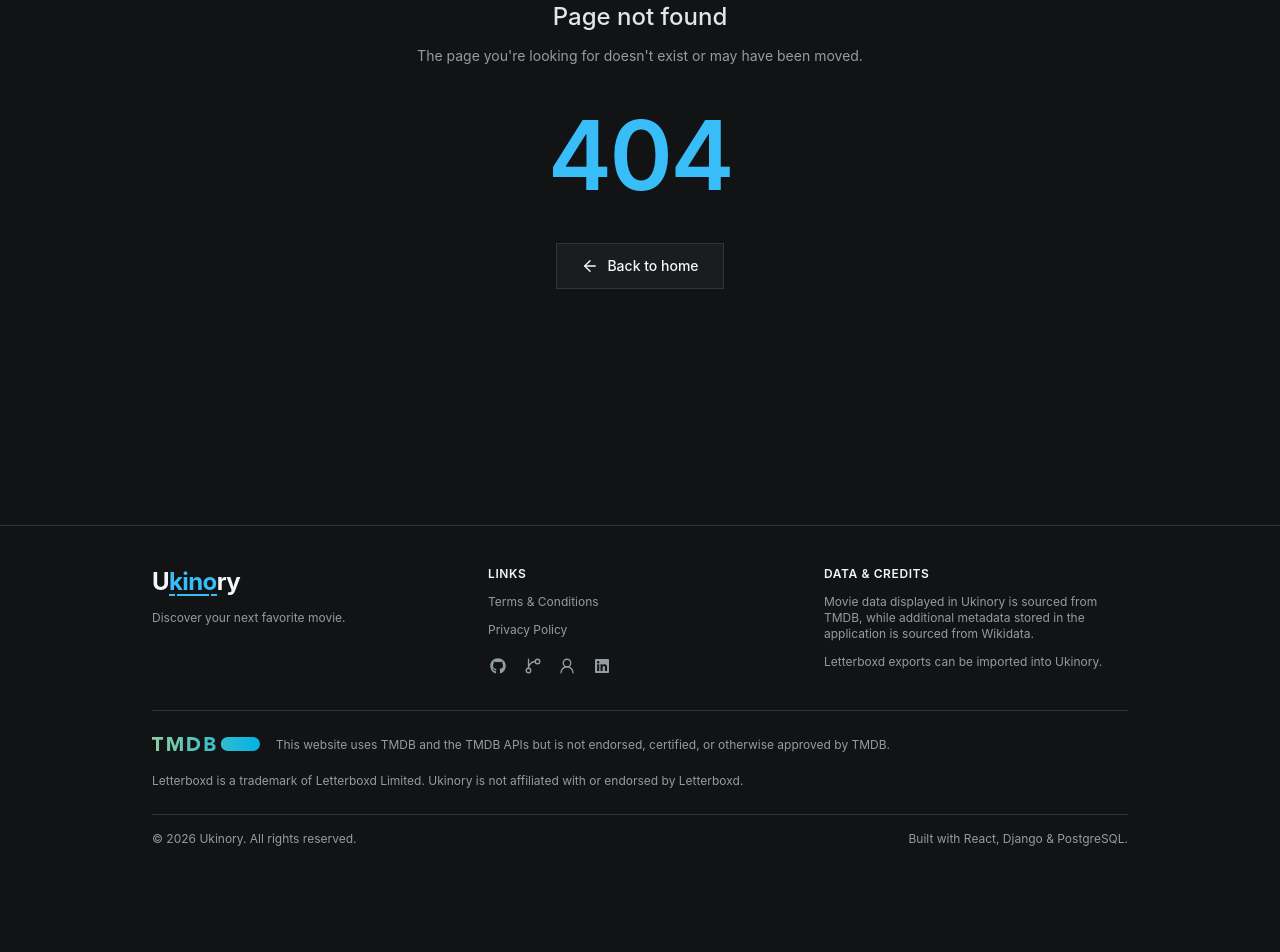
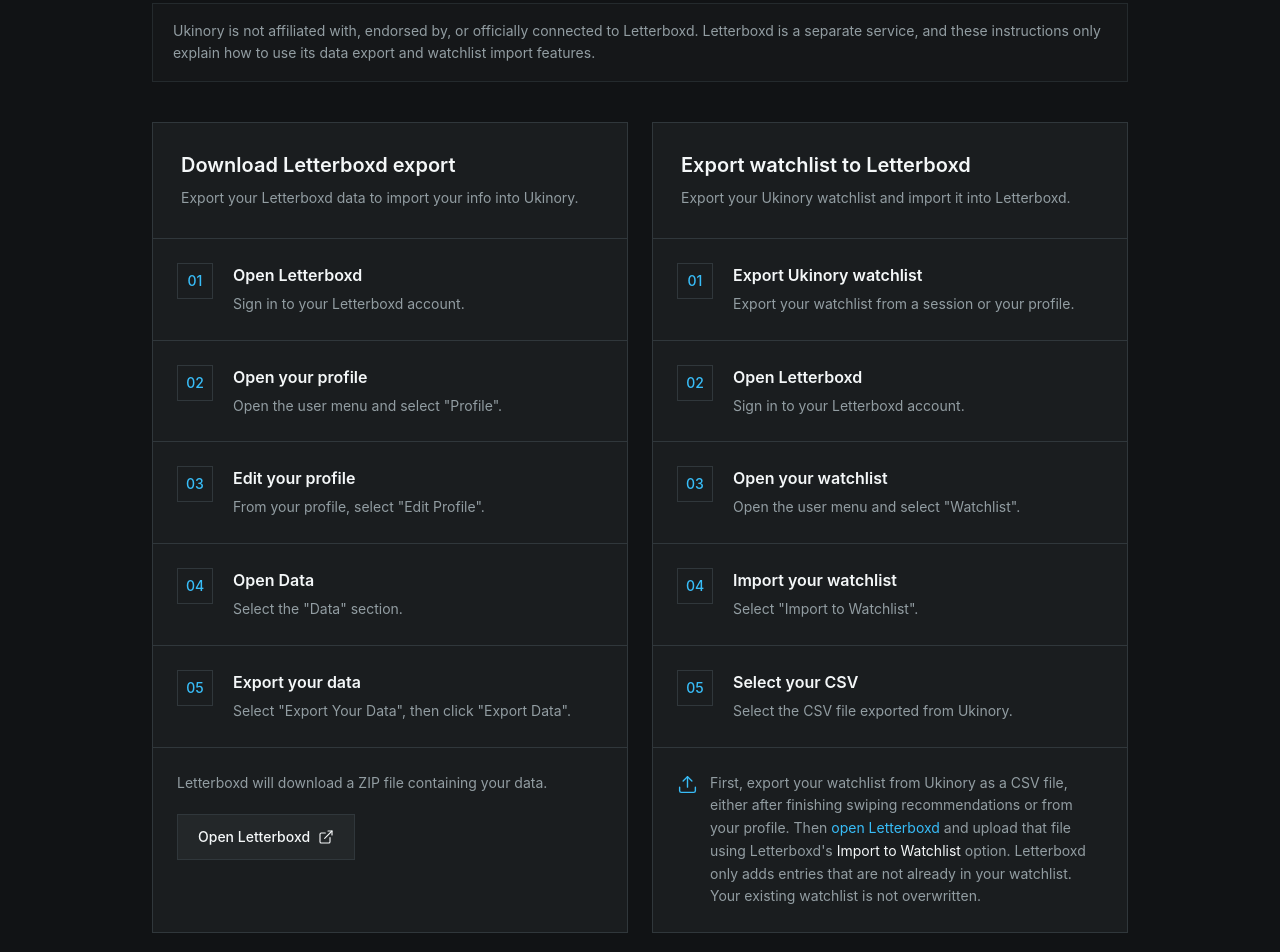
Before and after one commit to xultimatex8/ukinory, a React (Vite) app in the folder frontend/: page /instructions in a window 1280 px wide. Shown: the part 380-1332 px from the top of the page. Before the commit the page ends 1267 px from the top, so only its background shows below. Built offline with nearby package versions, Linux system fonts and the light colour scheme; no server answers; sample sign-in values are in the browser's storage.

Commit message:
feat: add instructions to import exported letterboxd data

```diff
--- a/frontend/src/App.tsx
+++ b/frontend/src/App.tsx
@@ -16,6 +16,7 @@
 import EditProfileScreen from "./screens/profile/edit";
 import Footer from "./components/Footer";
 import LegalScreen from "./screens/legal";
+import InstructionsScreen from "./screens/instructions";
 
 function PublicLayout() {
   return (
@@ -68,6 +69,7 @@
             <Route path="/discover/:id" element={<DiscoverSessionScreen />} />
             <Route path="/profile" element={<ProfileScreen />} />
             <Route path="/profile/edit" element={<EditProfileScreen />} />
+            <Route path="/instructions" element={<InstructionsScreen />} />
           </Route>
 
           <Route path="/500" element={<ServerErrorScreen />} />
--- a/frontend/src/components/Footer.tsx
+++ b/frontend/src/components/Footer.tsx
@@ -115,9 +115,12 @@
               Wikidata.
             </p>
 
-            <p className="max-w-xs text-xs text-text-muted sm:max-w-none">
+            <Link
+              to="/instructions"
+              className="w-fit max-w-xs text-xs text-primary underline-offset-4 transition hover:text-text sm:max-w-none"
+            >
               Letterboxd exports can be imported into Ukinory.
-            </p>
+            </Link>
           </div>
         </div>
 
--- a/frontend/src/components/NavBar.tsx
+++ b/frontend/src/components/NavBar.tsx
@@ -1,4 +1,4 @@
-import { Compass, House, UserRound } from "lucide-react";
+import { CircleHelp, Compass, House, UserRound } from "lucide-react";
 import { Link, NavLink } from "react-router-dom";
 import AppLogo from "./AppLogo";
 
@@ -50,6 +50,22 @@
               </NavLink>
             );
           })}
+
+          <div className="mx-2 h-5 w-px bg-border" />
+
+          <NavLink
+            to="/instructions"
+            className={({ isActive }) =>
+              `flex items-center gap-2 border px-3 py-2 text-sm font-medium transition ${
+                isActive
+                  ? "border-primary/40 bg-primary/10 text-primary"
+                  : "border-primary/20 text-primary hover:border-primary/40 hover:bg-primary/5"
+              }`
+            }
+          >
+            <CircleHelp size={17} strokeWidth={1.8} />
+            <span className="hidden sm:inline">Import / Export</span>
+          </NavLink>
         </nav>
       </div>
     </header>
--- a/frontend/src/screens/discover/index.tsx
+++ b/frontend/src/screens/discover/index.tsx
@@ -8,7 +8,7 @@
   Trash2,
   Upload,
 } from "lucide-react";
-import { useNavigate } from "react-router-dom";
+import { Link, useNavigate } from "react-router-dom";
 
 import AppHeader from "../../components/LogoHeader";
 import {
@@ -309,6 +309,15 @@
                 Improve your recommendations using your Letterboxd history.
               </p>
 
+              <Link
+                to="/instructions"
+                className="mt-4 inline-flex cursor-pointer items-center gap-2 border border-border bg-surface-hover px-4 py-2
+                          text-xs font-medium text-text transition hover:border-primary hover:text-primary"
+              >
+                Don't know how?
+                <ArrowRight size={14} strokeWidth={1.8} />
+              </Link>
+
               {pendingFiles.length > 0 && (
                 <div className="mt-5 space-y-2">
                   {pendingFiles.map((file) => (
--- /dev/null
+++ b/frontend/src/screens/instructions/index.tsx
@@ -0,0 +1,236 @@
+import { useEffect } from "react";
+import { ArrowLeft, ExternalLink, Upload } from "lucide-react";
+import { useNavigate } from "react-router-dom";
+
+import AppHeader from "../../components/LogoHeader";
+import LegalNotice from "../../components/legal/LegalNotice";
+
+const exportSteps = [
+  {
+    number: "01",
+    title: "Open Letterboxd",
+    description: "Sign in to your Letterboxd account.",
+  },
+  {
+    number: "02",
+    title: "Open your profile",
+    description: 'Open the user menu and select "Profile".',
+  },
+  {
+    number: "03",
+    title: "Edit your profile",
+    description: 'From your profile, select "Edit Profile".',
+  },
+  {
+    number: "04",
+    title: "Open Data",
+    description: 'Select the "Data" section.',
+  },
+  {
+    number: "05",
+    title: "Export your data",
+    description: 'Select "Export Your Data", then click "Export Data".',
+  },
+];
+
+const watchlistSteps = [
+  {
+    number: "01",
+    title: "Export Ukinory watchlist",
+    description: "Export your watchlist from a session or your profile.",
+  },
+  {
+    number: "02",
+    title: "Open Letterboxd",
+    description: "Sign in to your Letterboxd account.",
+  },
+  {
+    number: "03",
+    title: "Open your watchlist",
+    description: 'Open the user menu and select "Watchlist".',
+  },
+  {
+    number: "04",
+    title: "Import your watchlist",
+    description: 'Select "Import to Watchlist".',
+  },
+  {
+    number: "05",
+    title: "Select your CSV",
+    description: "Select the CSV file exported from Ukinory.",
+  },
+];
+
+export default function InstructionsScreen() {
+  const navigate = useNavigate();
+
+  useEffect(() => {
+    window.scrollTo({
+      top: 0,
+      behavior: "smooth",
+    });
+  }, []);
+
+  return (
+    <main className="min-h-screen bg-background text-text">
+      <div className="mx-auto min-h-screen w-full max-w-5xl px-6 pt-8 pb-10">
+        <section>
+          <button
+            type="button"
+            onClick={() => navigate(-1)}
+            className="mb-8 flex cursor-pointer items-center gap-2 text-sm
+                       font-medium text-text-muted transition hover:text-text"
+          >
+            <ArrowLeft size={17} strokeWidth={1.8} />
+            <span>Back</span>
+          </button>
+
+          <AppHeader
+            title="Letterboxd export integration"
+            description="Import your Letterboxd data into Ukinory or export your Ukinory watchlist to Letterboxd."
+          />
+
+          <div className="mt-6 border border-border/60 bg-surface/50 px-5 py-4">
+            <p className="text-sm leading-relaxed text-text-muted">
+              Ukinory is not affiliated with, endorsed by, or officially
+              connected to Letterboxd. Letterboxd is a separate service, and
+              these instructions only explain how to use its data export and
+              watchlist import features.
+            </p>
+          </div>
+
+          <div className="mt-10 grid gap-6 lg:grid-cols-2">
+            <div className="border border-border bg-surface">
+              <div className="border-b border-border p-7">
+                <h2 className="text-xl font-semibold text-text">
+                  Download Letterboxd export
+                </h2>
+
+                <p className="mt-2 text-sm leading-relaxed text-text-muted">
+                  Export your Letterboxd data to import your info into
+                  Ukinory.
+                </p>
+              </div>
+
+              <div>
+                {exportSteps.map((step, index) => (
+                  <div
+                    key={step.number}
+                    className={`flex gap-5 p-6 ${
+                      index !== exportSteps.length - 1
+                        ? "border-b border-border"
+                        : ""
+                    }`}
+                  >
+                    <div className="flex h-9 w-9 shrink-0 items-center justify-center border border-border text-sm font-medium text-primary">
+                      {step.number}
+                    </div>
+
+                    <div>
+                      <h3 className="font-semibold text-text">
+                        {step.title}
+                      </h3>
+
+                      <p className="mt-1.5 text-sm leading-relaxed text-text-muted">
+                        {step.description}
+                      </p>
+                    </div>
+                  </div>
+                ))}
+              </div>
+
+              <div className="border-t border-border p-6">
+                <p className="text-sm leading-relaxed text-text-muted">
+                  Letterboxd will download a ZIP file containing your
+                  data.
+                </p>
+
+                <a
+                  href="https://letterboxd.com/settings/data/"
+                  target="_blank"
+                  rel="noreferrer"
+                  className="group mt-5 flex w-fit items-center gap-2 border border-border bg-surface-hover px-5 py-3
+                             text-sm font-medium text-text transition hover:border-primary hover:text-primary"
+                >
+                  Open Letterboxd
+                  <ExternalLink size={16} strokeWidth={1.7} />
+                </a>
+              </div>
+            </div>
+
+            <div className="border border-border bg-surface">
+              <div className="border-b border-border p-7">
+                <h2 className="text-xl font-semibold text-text">
+                  Export watchlist to Letterboxd
+                </h2>
+
+                <p className="mt-2 text-sm leading-relaxed text-text-muted">
+                  Export your Ukinory watchlist and import it into Letterboxd.
+                </p>
+              </div>
+
+              <div>
+                {watchlistSteps.map((step, index) => (
+                  <div
+                    key={step.number}
+                    className={`flex gap-5 p-6 ${
+                      index !== watchlistSteps.length - 1
+                        ? "border-b border-border"
+                        : ""
+                    }`}
+                  >
+                    <div className="flex h-9 w-9 shrink-0 items-center justify-center border border-border text-sm font-medium text-primary">
+                      {step.number}
+                    </div>
+
+                    <div>
+                      <h3 className="font-semibold text-text">
+                        {step.title}
+                      </h3>
+
+                      <p className="mt-1.5 text-sm leading-relaxed text-text-muted">
+                        {step.description}
+                      </p>
+                    </div>
+                  </div>
+                ))}
+              </div>
+
+              <div className="border-t border-border p-6">
+                <div className="flex items-start gap-3">
+                  <Upload
+                    size={21}
+                    strokeWidth={1.6}
+                    className="mt-0.5 shrink-0 text-primary"
+                  />
+
+                  <p className="text-sm leading-relaxed text-text-muted">
+                    First, export your watchlist from Ukinory as a CSV file,
+                    either after finishing swiping recommendations or from your
+                    profile. Then{" "}
+                    <a
+                      href="https://letterboxd.com/"
+                      target="_blank"
+                      rel="noreferrer"
+                      className="text-primary underline-offset-4 hover:underline"
+                    >
+                      open Letterboxd
+                    </a>{" "}
+                    and upload that file using Letterboxd's{" "}
+                    <span className="text-text">Import to Watchlist</span>{" "}
+                    option. Letterboxd only adds entries that are not already
+                    in your watchlist. Your existing watchlist is not overwritten.
+                  </p>
+                </div>
+              </div>
+            </div>
+          </div>
+
+          <div className="mt-10">
+            <LegalNotice />
+          </div>
+        </section>
+      </div>
+    </main>
+  );
+}
--- a/frontend/src/screens/profile/index.tsx
+++ b/frontend/src/screens/profile/index.tsx
@@ -1,6 +1,7 @@
 import { useEffect, useState } from "react";
 import {
   ArrowLeft,
+  ArrowRight,
   Download,
   Edit,
   LogOut,
@@ -267,17 +268,27 @@
               </p>
             )}
 
+            <div className="mt-4 flex flex-col gap-3 sm:flex-row">
               <button
                 type="button"
                 onClick={handleExportWatchlist}
                 disabled={isExportingWatchlist}
-              className="mt-4 inline-flex cursor-pointer items-center justify-center gap-2 bg-primary px-4 py-2 text-sm font-semibold text-background transition hover:bg-primary-hover disabled:cursor-auto disabled:opacity-50"
+                className="inline-flex cursor-pointer items-center justify-center gap-2 bg-primary px-4 py-2 text-sm font-semibold text-background transition hover:bg-primary-hover disabled:cursor-auto disabled:opacity-50"
               >
                 <Download size={16} />
                 {isExportingWatchlist
                   ? "Getting it ready…"
                   : "Download for Letterboxd"}
               </button>
+
+              <Link
+                to="/instructions"
+                className="inline-flex cursor-pointer items-center justify-center gap-2 border border-border px-4 py-2 text-sm font-medium text-text-muted transition hover:border-text-muted hover:text-text"
+              >
+                Don't know how?
+                <ArrowRight size={16} />
+              </Link>
+            </div>
           </div>
 
           <div className="mt-6 flex flex-col gap-6">
```
Lines whose indentation alone changed are shown as unchanged.
